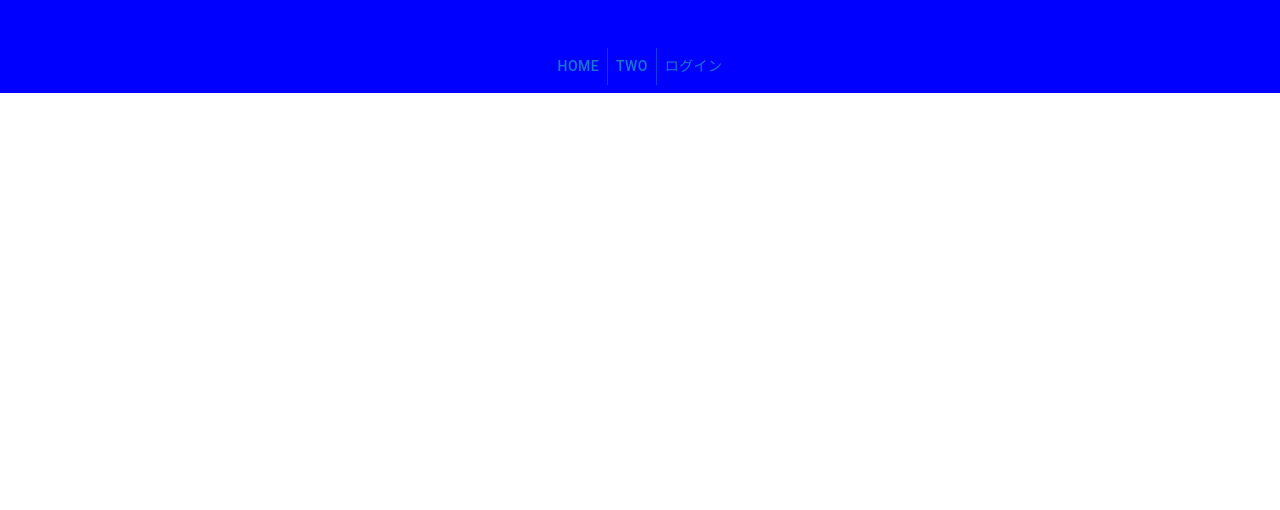
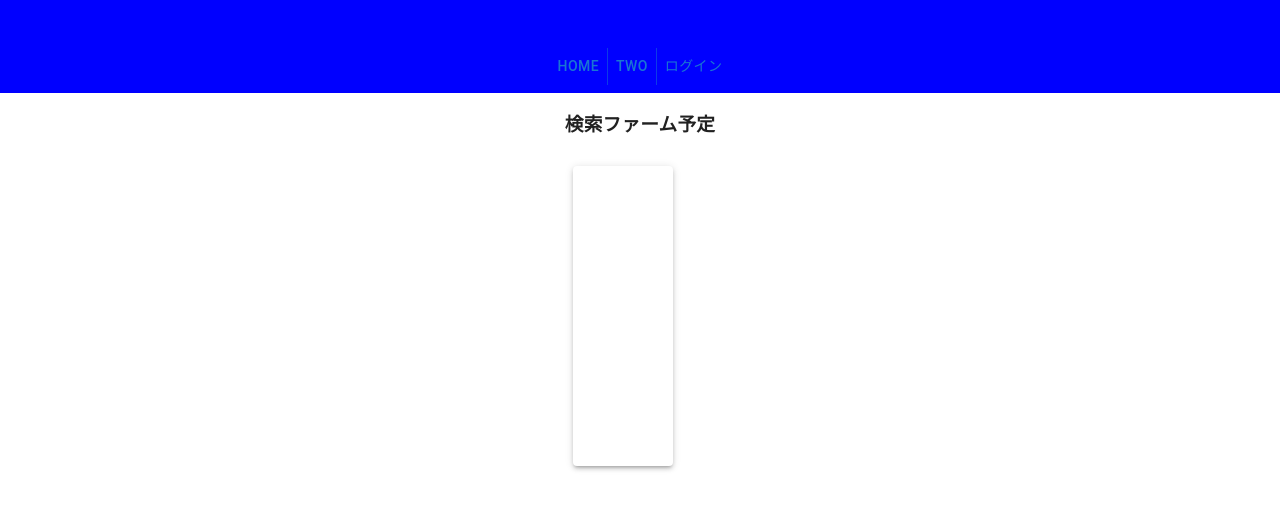
Before and after one commit to kobayoshi-xs/portfolio-project, a React (Create React App) app in the folder front/react-app/: page /recipeArea in a window 1280 px wide. Shown: the top 510 px of the page. Built offline with nearby package versions, Linux system fonts and the light colour scheme; what axios-case-converter would draw is missing.

Commit message:
front RecipeArea.tsxに検索結果表示エリア実装のため、MUIのpaperを追加

```diff
--- a/front/react-app/src/components/layouts/RecipeArea.tsx
+++ b/front/react-app/src/components/layouts/RecipeArea.tsx
@@ -3,13 +3,32 @@ import React from "react";
 import CssBaseline from '@mui/material/CssBaseline';
 import Box from '@mui/material/Box';
 import Container from '@mui/material/Container';
+import Paper from '@mui/material/Paper';
+
+import SearchBar from "components/utils/SearchBar";
 
 export const RecipeArea: React.VFC = () => {
   return (
     <React.Fragment>
       <CssBaseline />
-      <Container maxWidth="sm">
-        <Box sx={{ bgcolor: '#cfe8fc', height: '100vh' }} />
+      <Container fixed>
+        {/*<Box sx={{ bgcolor: '#f0f4c3', height: '200vh' }} />*/}
+        <div>
+          <SearchBar />
+        </div>
+        <Box
+          sx={{
+            display: 'flex',
+            flexWrap: 'wrap',
+            '& > :not(style)': {
+              m: 1,
+              width: 100,
+              height: 300,
+            },
+          }}
+        >
+          <Paper elevation={3} />
+        </Box>
       </Container>
     </React.Fragment>
   );
```
